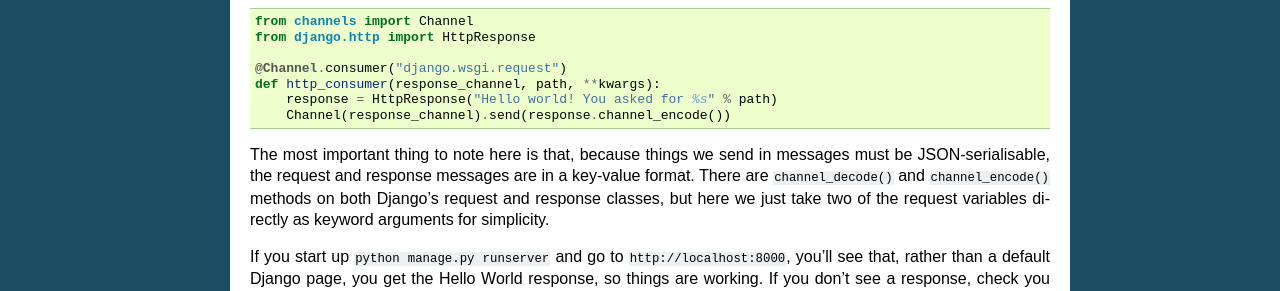
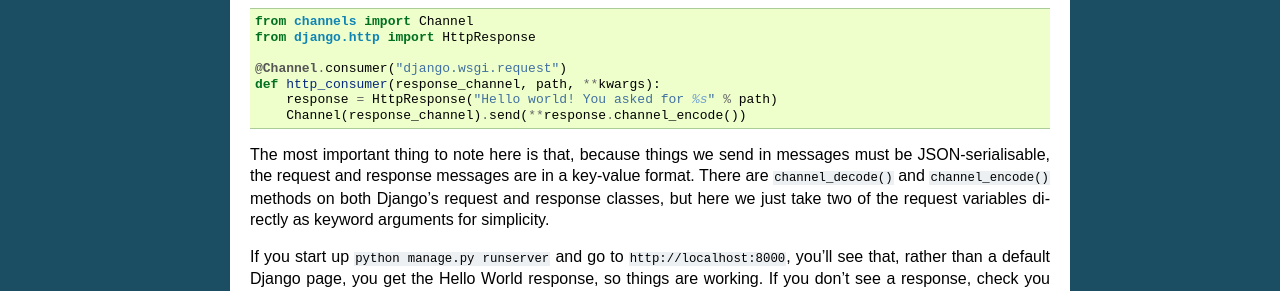
Before and after one commit to phillipchain/DjangoChannels, a Sphinx documentation site: the page built from docs/getting-started.rst, in a window 1280 px wide. Shown: the part 396-687 px from the top of the page. Built offline with Sphinx 7.4.7, drawn with Linux system fonts in a browser that asks for light colours.

```diff
--- a/docs/getting-started.rst
+++ b/docs/getting-started.rst
@@ -26,7 +26,7 @@ app, and put this in a ``consumers.py`` file in the app::
     @Channel.consumer("django.wsgi.request")
     def http_consumer(response_channel, path, **kwargs):
         response = HttpResponse("Hello world! You asked for %s" % path)
-        Channel(response_channel).send(response.channel_encode())
+        Channel(response_channel).send(**response.channel_encode())
 
 The most important thing to note here is that, because things we send in
 messages must be JSON-serialisable, the request and response messages
```
